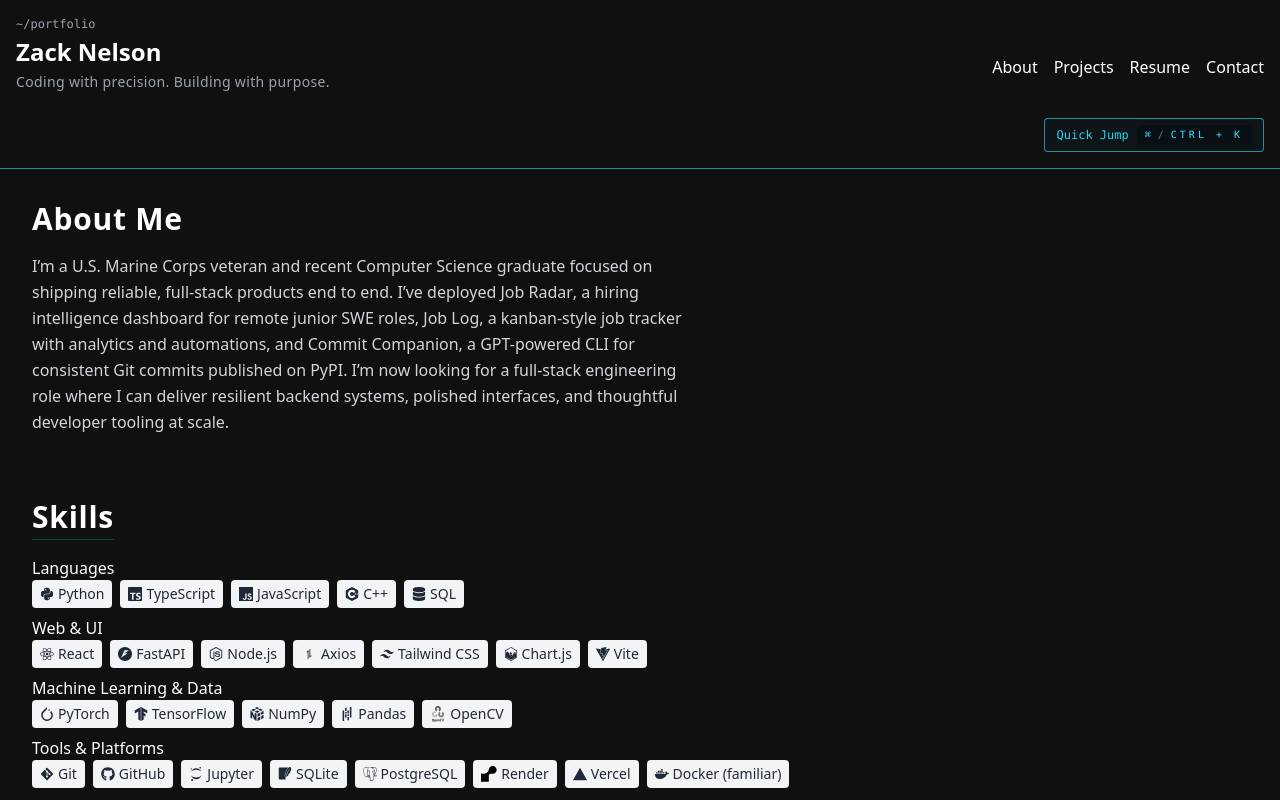
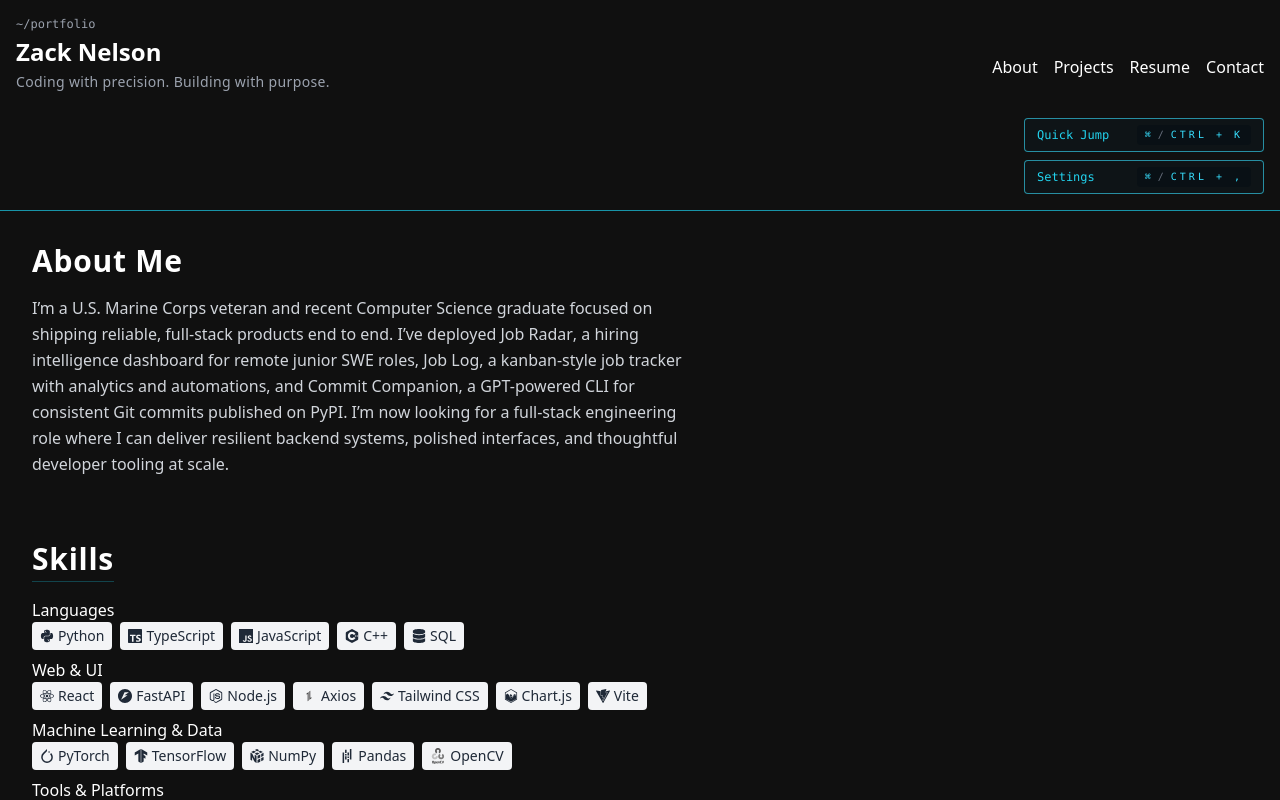
Before and after one commit to nelson-zack/portfolio, a React (Vite) app: page / in a window 1280 px wide. Shown: the top 800 px of the page. Built offline with nearby package versions, Linux system fonts and the light colour scheme.

Commit message:
feat: refactor App.tsx to include separate commands for navigation and settings, add settingCommands array, handle different palette modes, and update UI for palette display.

```diff
--- a/src/App.tsx
+++ b/src/App.tsx
@@ -61,6 +61,7 @@ function App() {
   const [copiedId, setCopiedId] = useState<string | null>(null);
   const [scrollProgress, setScrollProgress] = useState(0);
   const [isPaletteOpen, setIsPaletteOpen] = useState(false);
+  const [paletteMode, setPaletteMode] = useState<'navigate' | 'settings'>('navigate');
   const [paletteQuery, setPaletteQuery] = useState('');
   const paletteInputRef = useRef<HTMLInputElement>(null);
   const [activeTheme, setActiveTheme] = useState<ThemeId>('cyan');
@@ -142,7 +143,7 @@ function App() {
     });
   };
 
-  const commands: Command[] = [
+  const navigationCommands: Command[] = [
     {
       id: 'goto-about',
       title: 'About',
@@ -212,15 +213,16 @@ function App() {
       subtitle: 'pypi.org/project/commit-companion',
       href: 'https://pypi.org/project/commit-companion/',
       type: 'external'
-    },
-    ...themes.map((theme) => ({
+    }
+  ];
+
+  const settingCommands: Command[] = themes.map((theme) => ({
     id: `theme-${theme.id}`,
     title: `Theme · ${theme.label}`,
     subtitle: theme.description,
     href: theme.id,
     type: 'theme' as const
-    }))
-  ];
+  }));
 
   useEffect(() => {
     AOS.init({ duration: 700, once: false });
@@ -246,11 +248,23 @@ function App() {
 
   useEffect(() => {
     const handleKeyDown = (event: KeyboardEvent) => {
-      const isKShortcut = event.key.toLowerCase() === 'k' && (event.metaKey || event.ctrlKey);
-      if (isKShortcut) {
+    const key = event.key.toLowerCase();
+    const isMeta = event.metaKey || event.ctrlKey;
+
+    if (isMeta && key === 'k') {
       event.preventDefault();
+      setPaletteMode('navigate');
       setPaletteQuery('');
       setIsPaletteOpen(true);
+      return;
+    }
+
+    if (isMeta && (key === ',' || (event.shiftKey && key === 'k'))) {
+      event.preventDefault();
+      setPaletteMode('settings');
+      setPaletteQuery('');
+      setIsPaletteOpen(true);
+      return;
     }
 
     if (event.key === 'Escape') {
@@ -293,7 +307,9 @@ function App() {
     }
   };
 
-  const filteredCommands = commands.filter((command) => {
+  const activeCommands = paletteMode === 'navigate' ? navigationCommands : settingCommands;
+
+  const filteredCommands = activeCommands.filter((command) => {
     const normalizedQuery = paletteQuery.trim().toLowerCase();
     if (!normalizedQuery) return true;
     return (
@@ -308,6 +324,11 @@ function App() {
       handleCommandSelect(filteredCommands[0]);
     }
   };
+
+  const palettePlaceholder =
+    paletteMode === 'navigate'
+      ? 'Jump to a section or open a project...'
+      : 'Select a theme for this session...';
 
   useEffect(() => {
     const glow = document.getElementById('cursor-glow');
@@ -367,7 +388,7 @@ function App() {
           className='fixed inset-0 z-50 flex items-start justify-center bg-black/80 px-4 py-16 backdrop-blur-sm'
           role='dialog'
           aria-modal='true'
-          aria-label='Command palette'
+          aria-label={paletteMode === 'navigate' ? 'Command palette' : 'Settings palette'}
           onClick={(event) => {
             if (event.target === event.currentTarget) {
               setIsPaletteOpen(false);
@@ -383,9 +404,9 @@ function App() {
                 value={paletteQuery}
                 onChange={(event) => setPaletteQuery(event.target.value)}
                 onKeyDown={handlePaletteInputKeyDown}
-                placeholder='Jump to section or open a project...'
+                placeholder={palettePlaceholder}
                 className='flex-1 bg-transparent text-sm font-mono text-white placeholder:text-gray-500 focus:outline-none'
-                aria-label='Command palette search'
+                aria-label={paletteMode === 'navigate' ? 'Navigation command search' : 'Settings search'}
               />
               <span className='hidden text-[10px] uppercase tracking-[0.2em] text-gray-500 sm:inline'>Esc to close</span>
             </div>
@@ -429,7 +450,9 @@ function App() {
               )}
             </ul>
             <div className='border-t border-accent-soft bg-[#090d10] px-4 py-3 text-[10px] uppercase tracking-[0.3em] text-gray-500'>
-              Press <span className='text-accent'>Esc</span> or click outside to close · Shortcut <span className='text-accent'>⌘</span>/<span className='text-accent'>Ctrl</span> + <span className='text-accent'>K</span>
+              Esc closes · Shortcuts <span className='text-accent'>⌘</span>/<span className='text-accent'>Ctrl</span> +{' '}
+              <span className='text-accent'>K</span> (Quick Jump) · <span className='text-accent'>⌘</span>/<span className='text-accent'>Ctrl</span> +{' '}
+              <span className='text-accent'>,</span> (Settings)
             </div>
           </div>
         </div>
@@ -499,17 +522,37 @@ function App() {
             </a>
           </nav>
         </div>
-        <div className='w-full pt-2 md:w-auto md:self-start md:text-right md:pl-4 md:pt-0'>
+        <div className='w-full pt-2 md:w-64 md:self-start md:text-right md:pl-4 md:pt-0 flex flex-col gap-2 md:ml-auto'>
           <button
             type='button'
-            onClick={() => setIsPaletteOpen(true)}
-            className='group inline-flex w-full items-center justify-center gap-2 rounded border border-accent-soft bg-[#0e1417] px-3 py-1.5 text-xs font-mono text-accent transition hover:border-accent hover:text-white md:w-auto md:justify-end'
+            onClick={() => {
+              setPaletteMode('navigate');
+              setPaletteQuery('');
+              setIsPaletteOpen(true);
+            }}
+            className='group inline-flex w-full items-center justify-between gap-2 rounded border border-accent-soft bg-[#0e1417] px-3 py-1.5 text-xs font-mono text-accent transition hover:border-accent hover:text-white'
           >
             Quick Jump
             <span className='flex items-center gap-1 rounded bg-[#091015] px-2 py-[2px] text-[10px] uppercase tracking-[0.3em] text-accent-soft transition group-hover:text-white/80'>
               ⌘
               <span className='text-gray-500 group-hover:text-gray-300'>/</span>
               Ctrl + K
+            </span>
+          </button>
+          <button
+            type='button'
+            onClick={() => {
+              setPaletteMode('settings');
+              setPaletteQuery('');
+              setIsPaletteOpen(true);
+            }}
+            className='group inline-flex w-full items-center justify-between gap-2 rounded border border-accent-soft bg-[#0e1417] px-3 py-1.5 text-xs font-mono text-accent transition hover:border-accent hover:text-white'
+          >
+            Settings
+            <span className='flex items-center gap-1 rounded bg-[#091015] px-2 py-[2px] text-[10px] uppercase tracking-[0.3em] text-accent-soft transition group-hover:text-white/80'>
+              ⌘
+              <span className='text-gray-500 group-hover:text-gray-300'>/</span>
+              Ctrl + ,
             </span>
           </button>
         </div>
```
Lines whose indentation alone changed are shown as unchanged.
